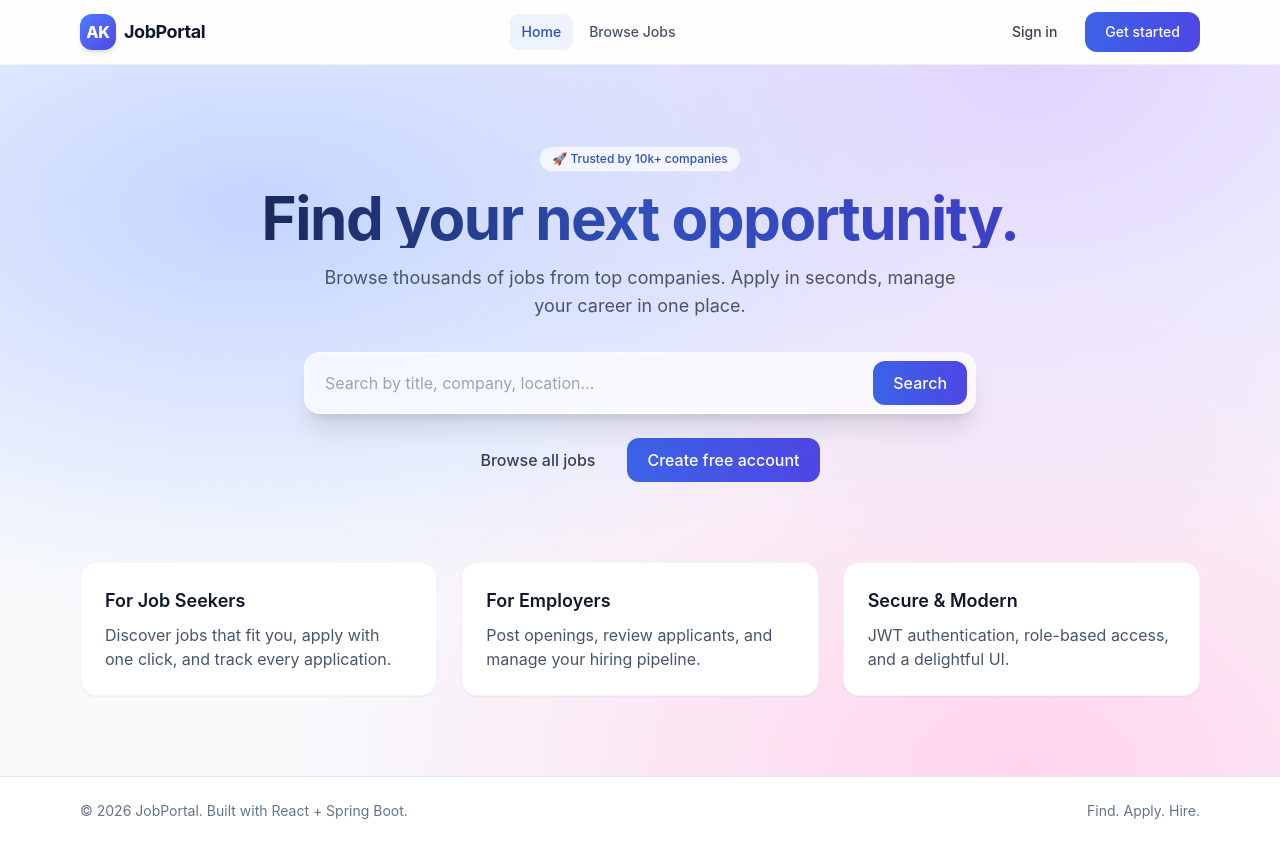
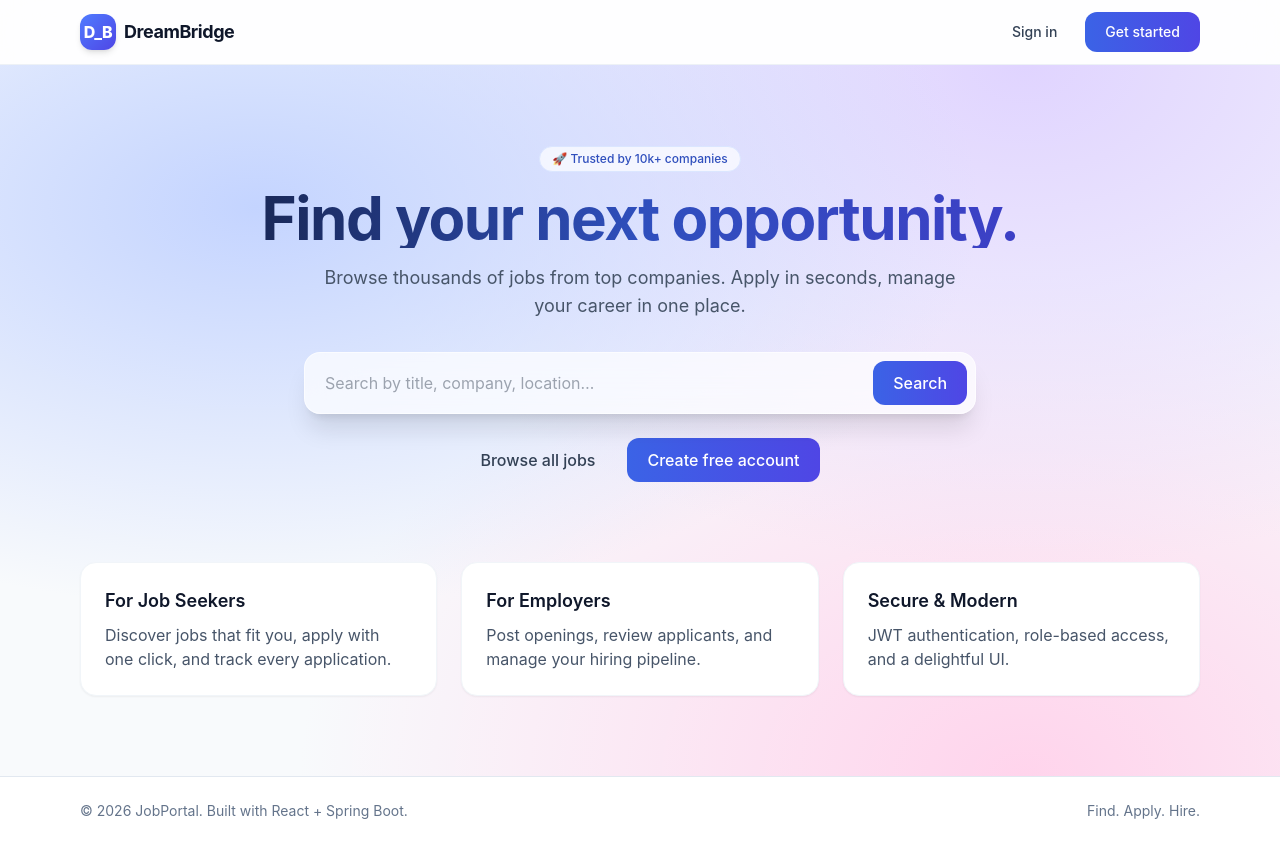
Before and after one commit to luciferak007/DreamBirdge, a React (Vite) app in the folder frontend/: page / in a window 1280 px wide. Built offline with nearby package versions, Linux system fonts and the light colour scheme.

Commit message:
Update Navbar.jsx

```diff
--- a/frontend/src/components/Navbar.jsx
+++ b/frontend/src/components/Navbar.jsx
@@ -16,20 +16,32 @@ export default function Navbar() {
           <motion.div
             whileHover={{ rotate: 8, scale: 1.05 }}
             className="h-9 w-9 rounded-xl bg-gradient-to-br from-brand-500 to-indigo-600 grid place-items-center text-white font-extrabold tracking-tight shadow-md"
-            aria-label="AK brand"
-            title="AK"
+            aria-label="D_B brand"
+            title="D_B"
           >
-            AK
+            D_B
           </motion.div>
-          <span className="text-lg font-bold tracking-tight">JobPortal</span>
+          <span className="text-lg font-bold tracking-tight">DreamBridge</span>
         </Link>
         <nav className="hidden md:flex items-center gap-1">
-          <NavLink to="/" end className={linkCls}>Home</NavLink>
-          <NavLink to="/jobs" className={linkCls}>Browse Jobs</NavLink>
-          {isAuthenticated && <NavLink to="/dashboard" className={linkCls}>Dashboard</NavLink>}
-          {isAuthenticated && user?.role === 'JOB_SEEKER' && <NavLink to="/my-applications" className={linkCls}>My Applications</NavLink>}
-          {isAuthenticated && user?.role === 'EMPLOYER' && <NavLink to="/manage-jobs" className={linkCls}>Manage Jobs</NavLink>}
-          {isAuthenticated && user?.role === 'EMPLOYER' && <NavLink to="/post-job" className={linkCls}>Post Job</NavLink>}
+          {/* Employer Specific Nav */}
+          {isAuthenticated && user?.role === 'EMPLOYER' && (
+            <>
+              <NavLink to="/" end className={linkCls}>Home</NavLink>
+              <NavLink to="/dashboard" className={linkCls}>Dashboard</NavLink>
+              <NavLink to="/manage-jobs" className={linkCls}>Manage Jobs</NavLink>
+              <NavLink to="/post-job" className={linkCls}>Post Job</NavLink>
+            </>
+          )}
+
+          {/* Job Seeker Specific Nav */}
+          {isAuthenticated && user?.role === 'JOB_SEEKER' && (
+            <>
+              <NavLink to="/" end className={linkCls}>Home</NavLink>
+              <NavLink to="/dashboard" className={linkCls}>Dashboard</NavLink>
+              <NavLink to="/my-applications" className={linkCls}>My Applications</NavLink>
+            </>
+          )}
           {isAuthenticated && user?.role === 'ADMIN' && (
             <NavLink to="/admin" className={({ isActive }) =>
               `px-3 py-2 rounded-lg text-sm font-semibold transition ${isActive ? 'bg-indigo-600 text-white' : 'text-indigo-700 hover:bg-indigo-50'}`
```
